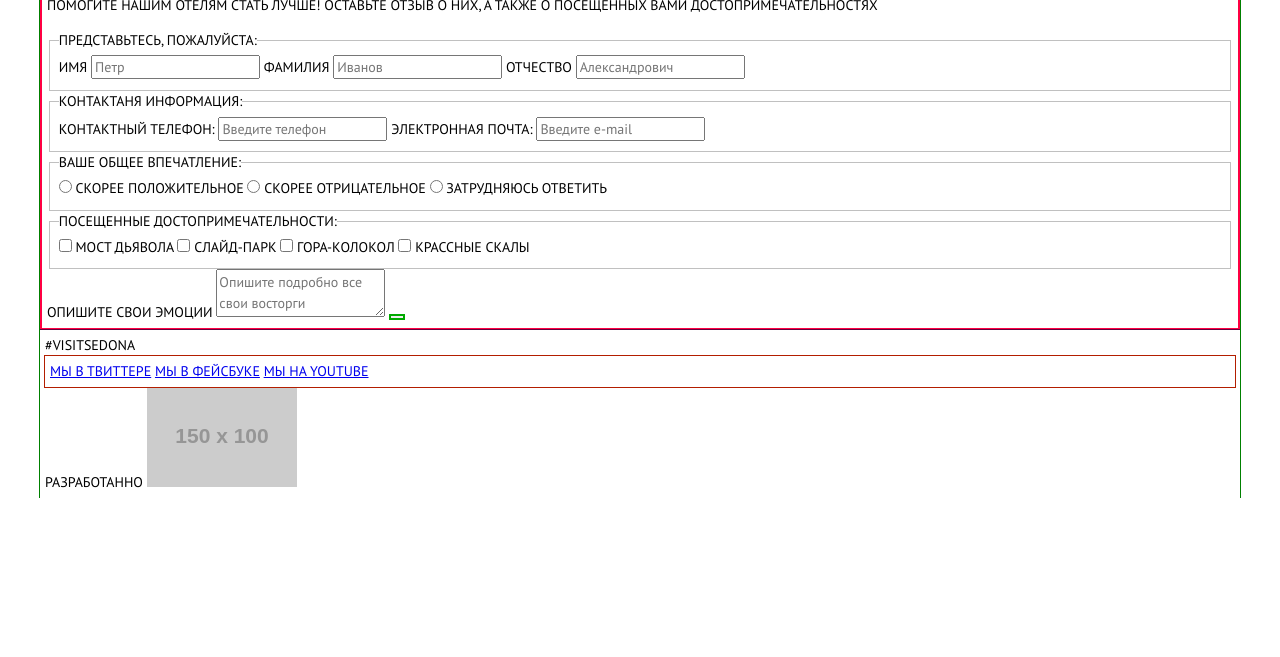
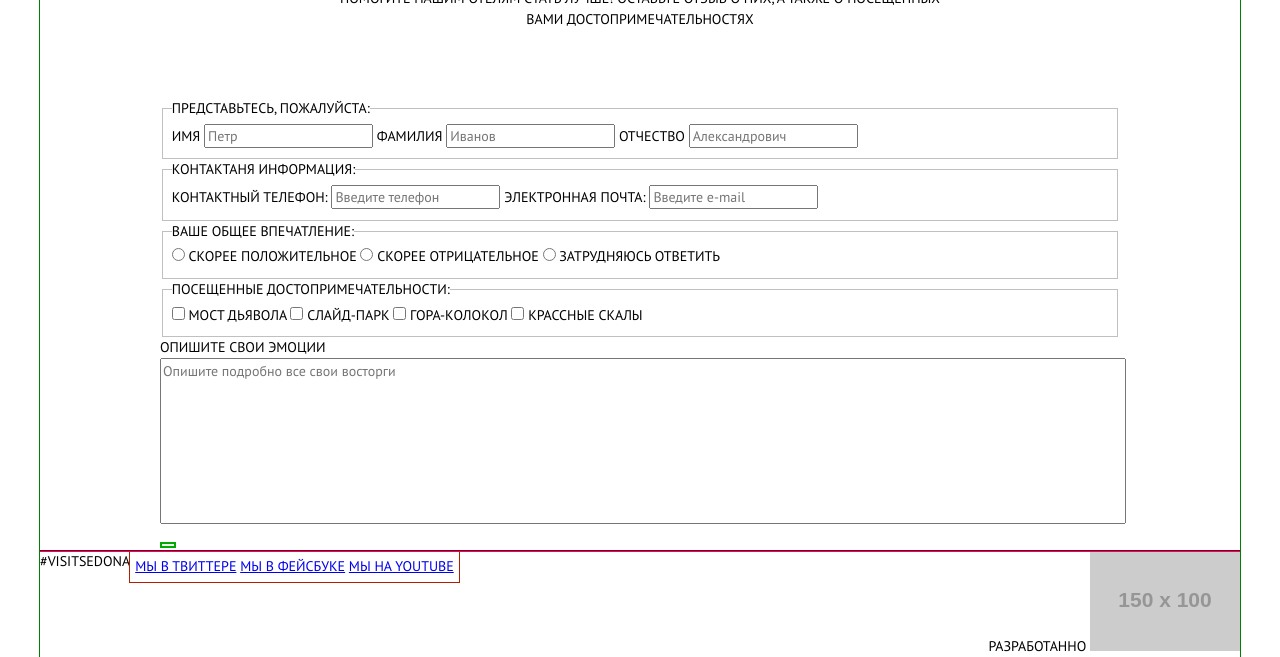
Before and after one commit to DimaKabanov/128489-sedona, a website: page form.html in a window 1280 px wide. Shown: the part 645-1302 px from the top of the page. Before the commit the page ends 1143 px from the top, so only its background shows below. Drawn offline with nearby package versions, Linux system fonts and the light colour scheme; files that its build step writes are made by us from their sources; placeholder pictures from the web are drawn by us; files whose address does not match are found by name.

Commit message:
Прописал сеточные стили для основного содержания страницы с формой и поправил стили на других страницах

```diff
--- a/form.html
+++ b/form.html
@@ -114,18 +114,18 @@
     </section>
 
     <!-- footer -->
-    <footer class="footer">
-      <div class="footer__hashtag">#Visitsedona</div>
+    <footer class="footer clearfix">
+      <div class="footer__hashtag to-left">#Visitsedona</div>
 
       <!-- footer-social -->
-      <div class="social-links">
+      <div class="social-links to-left">
         <a href="#" class="social-link  social-link--tv">Мы в Твиттере</a>
         <a href="#" class="social-link  social-link--fb">Мы в Фейсбуке</a>
         <a href="#" class="social-link  social-link--yt">Мы на YouTube</a>
       </div>
 
       <!-- copyright -->
-      <div class="footer__copyright">
+      <div class="footer__copyright to-right">
         <span class="footer__copyright-name">Разработанно</span>
         <a href="#" class="footer__copyright-link">
           <img class="footer__copyright-picture" src="http://placehold.it/150x100" width="150" height="100" alt="HTML Academy">
--- a/sass/blocks/features.scss
+++ b/sass/blocks/features.scss
@@ -14,5 +14,9 @@
 
       text-align: center;
     }
+
+    &__title {
+      margin: 0;
+    }
   }
 }
--- a/sass/blocks/footer.scss
+++ b/sass/blocks/footer.scss
@@ -1,4 +1,18 @@
+@import "../variables.scss";
+
 .footer {
   outline: 1px solid #64003c;
-  padding: 5px;
 }
+
+@media #{$tablet-width} {
+  .footer {
+    margin-left: 60px;
+    margin-right: 60px;
+  }
+}
+
+@media #{$desktop-width} {
+  .footer {
+    margin: 0;
+  }
+}
--- a/sass/blocks/main-nav.scss
+++ b/sass/blocks/main-nav.scss
@@ -19,6 +19,7 @@
 
     &__item {
       display: inline-block;
+      vertical-align: top;
     }
 
     &__toggle {
--- a/sass/blocks/media.scss
+++ b/sass/blocks/media.scss
@@ -2,6 +2,21 @@
 
 .media {
   outline: 1px solid #ff0043;
+
+  &__items {
+    margin-left: 20px;
+    margin-right: 20px;
+  }
+
+  &__video {
+      height: 267px;
+    }
+  }
+
+@media #{$tablet-width} {
+  .media {
+    margin-left: 60px;
+    margin-right: 60px;
     font-size: 0;
 
       &__header {
@@ -9,17 +24,8 @@
       }
 
       &__items {
-    font-size: 14px;
-  }
-
-  @media #{$tablet-width} {
-
-    &__header {
-      font-size: 14px;
-    }
-
-    &__items {
         width: 324px;
+        margin: 0;
         display: inline-block;
         vertical-align: top;
         font-size: 14px;
@@ -34,8 +40,13 @@
         font-size: 14px;
       }
     }
+  }
+
 
 @media #{$desktop-width} {
+  .media {
+    margin: 0;
+
       &__items {
           width: 400px;
         }
--- a/sass/blocks/recall.scss
+++ b/sass/blocks/recall.scss
@@ -1,4 +1,33 @@
+@import "../variables.scss";
+
 .recall {
-  border: 2px solid #ff0043;
-  padding: 5px;
+  outline: 1px solid #ff0043;
+
+  @media #{$tablet-width} {
+    &__header {
+      width: 628px;
+      min-height: 150px;
+      margin: 0 auto;
+
+      text-align: center;
+    }
+
+    &__form {
+     margin-left: 60px;
+     margin-right: 60px;
+    }
+
+    textarea {
+      width: 100%;
+      min-height: 160px;
+      resize: none;
+    }
+  }
+
+  @media #{$desktop-width} {
+    &__form {
+      margin-left: 120px;
+      margin-right: 120px;
+    }
+  }
 }
--- a/sass/global/wrapper.scss
+++ b/sass/global/wrapper.scss
@@ -1,13 +1,12 @@
 @import "../variables.scss";
 
 .wrapper {
-  width: 280px;
+  width: 320px;
   margin: 0 auto;
-  padding: 0 20px;
   outline: 1px solid green;
 
   @media #{$tablet-width} {
-    width: 648px;
+    width: 768px;
     padding: 0;
   }
 
```
Also changed, not shown: photo.html (+2 -2 lines). Lines whose indentation alone changed are shown as unchanged.
